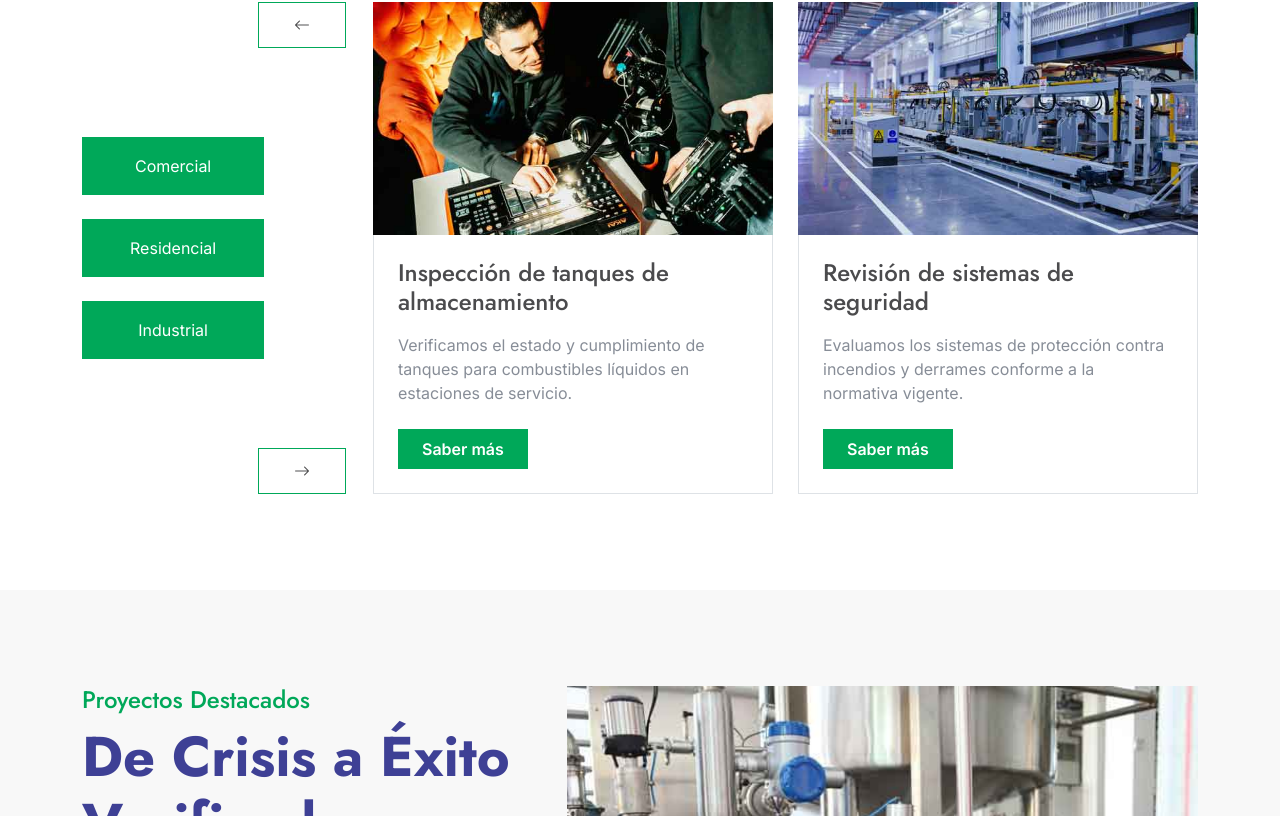
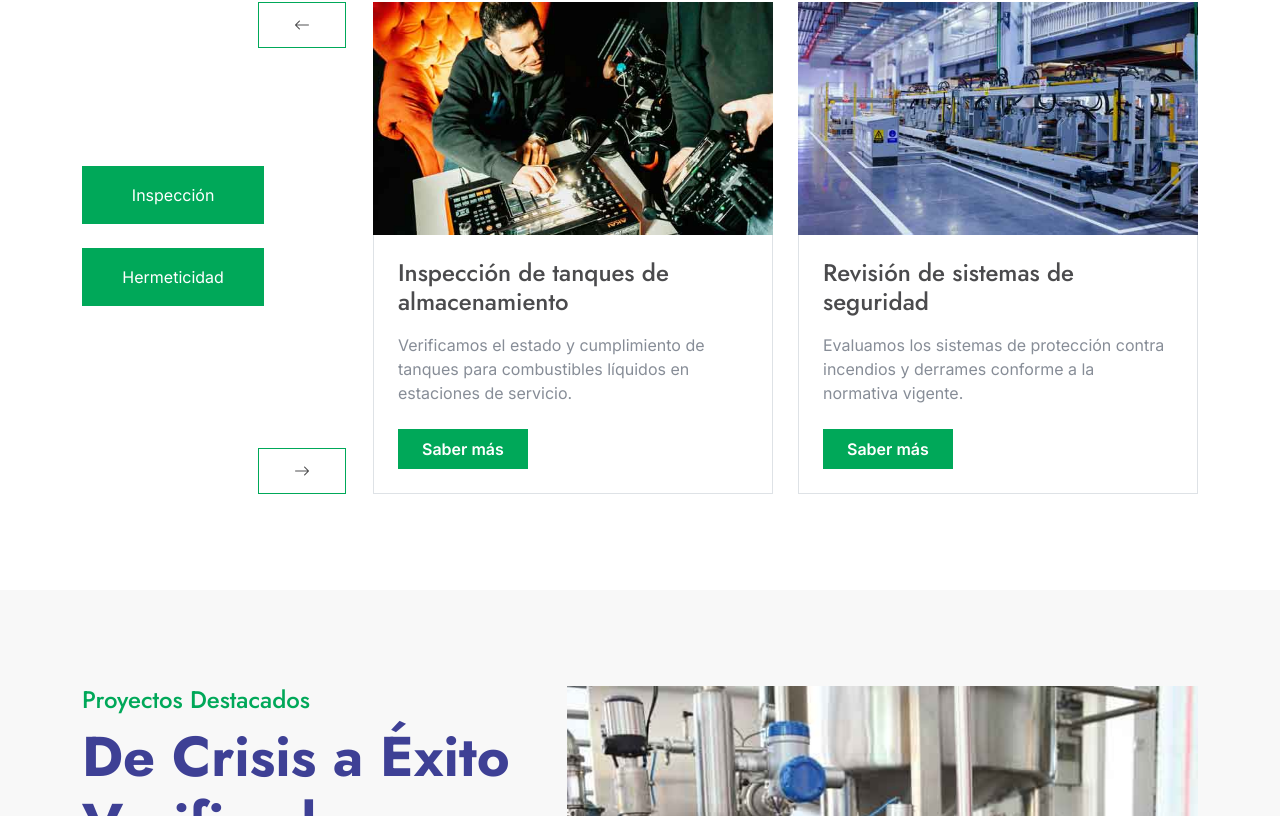
Before and after one commit to DaniP-Dev/Servi-Crep, a Next.js app: page / in a window 1280 px wide. Shown: the part 2464-3280 px from the top of the page. Built offline with nearby package versions, Linux system fonts and the light colour scheme.

Commit message:
numero y whatsapp

```diff
--- a/src/app/calidad/quejas-y-apelaciones/page.tsx
+++ b/src/app/calidad/quejas-y-apelaciones/page.tsx
@@ -25,7 +25,7 @@ const pqrsTexts = {
     },
     {
       title: "WhatsApp / Teléfono",
-      description: "+57 319 524 5840",
+      description: "+57 315 207 7289",
       cta: "Ver canales",
       href: "/contacto",
       variant: "outline-primary",
--- a/src/app/contacto/page.tsx
+++ b/src/app/contacto/page.tsx
@@ -24,7 +24,7 @@ const contactoTexts = {
     {
       icon: "fa fa-phone-alt fa-2x text-primary me-4",
       title: "Teléfono",
-      value: "+57 319 524 5840"
+      value: "+57 315 207 7289"
     }
   ],
   form: {
--- a/src/components/header/Footer.tsx
+++ b/src/components/header/Footer.tsx
@@ -54,7 +54,7 @@ const footerTexts = {
       },
       {
         icon: "fas fa-phone text-primary me-2",
-        label: "+57 319 524 5840",
+        label: "+57 315 207 7289",
         href: "tel:+573195245840",
       },
     ],
--- a/src/components/home/Service.tsx
+++ b/src/components/home/Service.tsx
@@ -1,188 +1,92 @@
 
-'use client';
+import React from 'react';
+import Image from "next/image";
 
-import React, { useEffect, useRef } from 'react';
-import Image from 'next/image';
-
-// Extend the Window interface to include the $ property for jQuery
-declare global {
-  interface Window {
-    $: {
-      (selector: string): {
-        owlCarousel: (options: Record<string, unknown>) => void;
-      };
-    };
-  }
-}
-
-// Type definitions
-type ServiceKey = 'Comercial' | 'Residencial' | 'Industrial';
-
-interface Tab {
-  id: number;
-  label: ServiceKey;
-}
-
-interface ServiceItem {
-  img: string;
-  title: string;
-  desc: string;
-  cta: {
-    label: string;
-    href: string;
-  };
-}
-
-interface ServiceTexts {
-  sectionTitle: string;
-  sectionSubtitle: string;
-  sectionDescription: string;
-  tabs: Tab[];
-  services: Record<ServiceKey, ServiceItem[]>;
-}
-
-// Content
-const serviceTexts: ServiceTexts = {
-  sectionTitle: 'Nuestros Servicios',
-  sectionSubtitle: 'Inspección técnica acreditada para estaciones de servicio',
-  sectionDescription:
-    'Ofrecemos servicios de inspección imparcial y objetiva, garantizando el cumplimiento normativo y la seguridad en el almacenamiento y distribución de combustibles líquidos.',
+const serviceTexts = {
+  sectionTitle: "Nuestros Servicios",
+  sectionSubtitle: "Inspección técnica acreditada para estaciones de servicio",
+  sectionDescription: "Ofrecemos servicios de inspección imparcial y objetiva, garantizando el cumplimiento normativo y la seguridad en el almacenamiento y distribución de combustibles líquidos.",
   tabs: [
-    { id: 1, label: 'Comercial' },
-    { id: 2, label: 'Residencial' },
-    { id: 3, label: 'Industrial' },
+    { id: 1, label: "Inspección" },
+    { id: 2, label: "Hermeticidad" }
   ],
   services: {
-    Comercial: [
+    Inspección: [
       {
-        img: '/img/commercial-1.jpg',
-        title: 'Inspección de tanques de almacenamiento',
-        desc: 'Verificamos el estado y cumplimiento de tanques para combustibles líquidos en estaciones de servicio.',
-        cta: { label: 'Saber más', href: '/contacto' },
+        img: "/img/commercial-1.jpg",
+        title: "Inspección de tanques de almacenamiento",
+        desc: "Verificamos el estado y cumplimiento de tanques para combustibles líquidos en estaciones de servicio.",
+        cta: { label: "Saber más", href: "/contacto" }
       },
       {
-        img: '/img/commercial-2.jpg',
-        title: 'Revisión de sistemas de seguridad',
-        desc: 'Evaluamos los sistemas de protección contra incendios y derrames conforme a la normativa vigente.',
-        cta: { label: 'Saber más', href: '/contacto' },
+        img: "/img/commercial-2.jpg",
+        title: "Revisión de sistemas de seguridad",
+        desc: "Evaluamos los sistemas de protección contra incendios y derrames conforme a la normativa vigente.",
+        cta: { label: "Saber más", href: "/contacto" }
       },
       {
-        img: '/img/commercial-3.jpg',
-        title: 'Dictamen técnico acreditado',
-        desc: 'Emitimos informes técnicos válidos ante autoridades regulatorias y entes de control.',
-        cta: { label: 'Saber más', href: '/contacto' },
-      },
+        img: "/img/commercial-3.jpg",
+        title: "Dictamen técnico acreditado",
+        desc: "Emitimos informes técnicos válidos ante autoridades regulatorias y entes de control.",
+        cta: { label: "Saber más", href: "/contacto" }
+      }
     ],
-    Residencial: [
+    "Hermeticidad": [
       {
-        img: '/img/residential-1.jpg',
-        title: 'Inspección de tanques residenciales',
-        desc: 'Aseguramos la correcta instalación y operación de tanques en conjuntos residenciales.',
-        cta: { label: 'Saber más', href: '/contacto' },
+        img: "/img/residential-1.jpg",
+        title: "Pruebas de hermeticidad en tanques",
+        desc: "Realizamos pruebas especializadas para verificar la integridad de los tanques de almacenamiento.",
+        cta: { label: "Saber más", href: "/contacto" }
       },
       {
-        img: '/img/residential-2.jpg',
-        title: 'Verificación de sistemas de ventilación',
-        desc: 'Revisamos que los sistemas de ventilación cumplan con los estándares de seguridad.',
-        cta: { label: 'Saber más', href: '/contacto' },
+        img: "/img/residential-2.jpg",
+        title: "Detección de fugas y filtraciones",
+        desc: "Identificamos y documentamos cualquier fuga o filtración en sistemas de almacenamiento.",
+        cta: { label: "Saber más", href: "/contacto" }
       },
       {
-        img: '/img/residential-3.jpg',
-        title: 'Evaluación de riesgos',
-        desc: 'Identificamos y reportamos riesgos asociados al almacenamiento de combustibles en viviendas.',
-        cta: { label: 'Saber más', href: '/contacto' },
-      },
-    ],
-    Industrial: [
-      {
-        img: '/img/industrial-1.jpg',
-        title: 'Inspección de plantas industriales',
-        desc: 'Inspeccionamos instalaciones industriales que almacenan y manipulan combustibles líquidos.',
-        cta: { label: 'Saber más', href: '/contacto' },
-      },
-      {
-        img: '/img/industrial-2.jpg',
-        title: 'Control de cumplimiento normativo',
-        desc: 'Verificamos el cumplimiento de la normatividad ambiental y de seguridad industrial.',
-        cta: { label: 'Saber más', href: '/contacto' },
-      },
-      {
-        img: '/img/industrial-3.jpg',
-        title: 'Auditoría técnica especializada',
-        desc: 'Realizamos auditorías técnicas para optimizar la seguridad y operación de las plantas.',
-        cta: { label: 'Saber más', href: '/contacto' },
-      },
-    ],
-  },
-};
-
-// Helper function to map label to service key
-const getLabelKey = (label: string): ServiceKey => {
-  const labelMap: Record<string, ServiceKey> = {
-    Comercial: 'Comercial',
-    Residencial: 'Residencial',
-    Industrial: 'Industrial',
-  };
-  return labelMap[label] || 'Comercial';
+        img: "/img/residential-3.jpg",
+        title: "Certificación de hermeticidad",
+        desc: "Emitimos certificados de hermeticidad válidos ante autoridades regulatorias.",
+        cta: { label: "Saber más", href: "/contacto" }
+      }
+    ]
+  }
 };
 
 const Service = () => {
-  const carouselRef = useRef<HTMLDivElement>(null);
-
-  // Initialize Owl Carousel after component mount
-  useEffect(() => {
-    if (typeof window !== 'undefined' && window.$) {
-      window.$('.service-carousel').owlCarousel({
-        loop: true,
-        margin: 30,
-        nav: true,
-        dots: false,
-        responsive: {
-          0: { items: 1 },
-          768: { items: 2 },
-          992: { items: 3 },
-        },
-      });
-    }
-  }, []);
-
     return (
-    <div className="container-fluid service py-5" ref={carouselRef}>
+        <div className="container-fluid service py-5">
             <div className="container py-5">
-        {/* Section Header */}
                 <div className="d-flex flex-column mx-auto text-center mb-5" style={{ maxWidth: '800px' }}>
                     <h4 className="text-primary">{serviceTexts.sectionTitle}</h4>
                     <h1 className="display-4 mb-4 text-secondary">{serviceTexts.sectionSubtitle}</h1>
                     <p className="mb-0">{serviceTexts.sectionDescription}</p>
                 </div>
-
-        {/* Tabs and Content */}
                 <div className="row g-5 align-items-center">
-          {/* Tab Navigation */}
                     <div className="col-lg-3 wow fadeInLeft" data-wow-delay="0.2s">
                         <ul className="nav">
                           {serviceTexts.tabs.map((tab, idx) => (
-                <li
-                  className={`nav-item me-lg-0 mb-4${idx === 2 ? ' mb-lg-0' : ''}`}
-                  key={tab.id}
-                >
-                  <a
-                    className={`py-3 px-5${idx === 0 ? ' active' : ''}`}
-                    data-bs-toggle="pill"
-                    href={`#ServiceTab-${tab.id}`}
-                  >
+                            <li className={`nav-item me-lg-0 mb-4${idx === 2 ? ' mb-lg-0' : ''}`} key={tab.id}>
+                              <a className={`py-3 px-5${idx === 0 ? ' active' : ''}`} data-bs-toggle="pill" href={`#ServiceTab-${tab.id}`}>
                                 <span>{tab.label}</span>
                               </a>
                             </li>
                           ))}
                         </ul>
                     </div>
-
-          {/* Tab Content */}
                     <div className="col-lg-9 wow fadeInRight" data-wow-delay="0.3s">
                         <div className="tab-content">
                             {serviceTexts.tabs.map((tab, idx) => {
-                const key = getLabelKey(tab.label);
+                              // Map label to the correct key for services
+                              type ServiceKey = keyof typeof serviceTexts.services;
+                              const labelToKey = (label: string): ServiceKey => {
+                                if (label === "Inspección") return "Inspección";
+                                if (label === "Hermeticidad") return "Hermeticidad";
+                                // fallback (should not happen)
+                                return "Inspección";
+                              };
+                              const key = labelToKey(tab.label);
                               return (
                                 <div
                                   id={`ServiceTab-${tab.id}`}
@@ -192,22 +96,11 @@ const Service = () => {
                                   <div className="service-carousel owl-carousel">
                                     {serviceTexts.services[key].map((service) => (
                                       <div className="service-item" key={service.title}>
-                          <Image
-                            src={service.img}
-                            className="img-fluid w-100"
-                            alt={service.title}
-                            width={600}
-                            height={400}
-                          />
+                                        <Image src={service.img} className="img-fluid w-100" alt="" width={600} height={400} />
                                         <div className="border border-top-0 p-4">
                                           <h4 className="mb-3">{service.title}</h4>
                                           <p className="mb-4">{service.desc}</p>
-                            <a
-                              className="btn btn-primary py-2 px-4"
-                              href={service.cta.href}
-                            >
-                              {service.cta.label}
-                            </a>
+                                          <a className="btn btn-primary py-2 px-4" href={service.cta.href}>{service.cta.label}</a>
                                         </div>
                                       </div>
                                     ))}
--- a/src/lib/navsLinks.ts
+++ b/src/lib/navsLinks.ts
@@ -42,7 +42,7 @@ export const bannerTexts = {
   ],
   cta: {
     label: "WhatsApp",
-    href: "https://wa.me/573001234567", // Cambia al número real
+    href: "https://wa.me/573152077289", // Cambia al número real
     icon: "fab fa-whatsapp",
     style: {
       backgroundColor: "#25D366",
```
Lines whose indentation alone changed are shown as unchanged.
